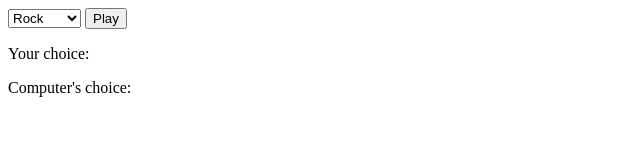
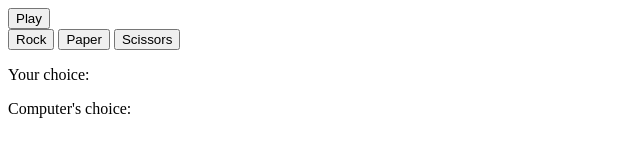
Before and after one commit to Chs2013/rock_paper_scissor_-game, a plain HTML site: page index.html in a window 1280 px wide. Shown: the whole page, without its empty margins (0-640 px from the left). Drawn offline with Linux system fonts and the light colour scheme.

Commit message:
Update index.html

```diff
--- a/index.html
+++ b/index.html
@@ -1,22 +1,21 @@
-<!DOCTYPE html>
-<html lang="en">
+<html>
 <head>
-    <meta charset="UTF-8">
-    <meta name="viewport" content="width=device-width, initial-scale=1.0">
-    <title>Rock Paper Scissor</title>
+ <title>Rock Paper Scissors</title>
  <link rel="stylesheet" href="style.css">
-
 </head>
 <body>
-          <select id="userChoice">
-            <option value="rock">Rock</option>
-            <option value="paper">Paper</option>
-            <option value="scissors">Scissors</option>
-          </select>
  <button id="play">Play</button>
+ <div class="choices">
+  <button class="choice" data-value="rock">Rock</button>
+  <button class="choice" data-value="paper">Paper</button>
+  <button class="choice" data-value="scissors">Scissors</button>
+ </div>
  <p>Your choice: <span id="displayUserChoice"></span></p>
  <p>Computer's choice: <span id="displayComputerChoice"></span></p>
  <p id="result"></p>
-          <script src="script.js"></script>
+ <button id="playAgain" style="display: none;">Play Again</button>
+ <script src="script.js">
+
+ </script>
  </body>
  </html>
```
Lines whose indentation alone changed are shown as unchanged.
